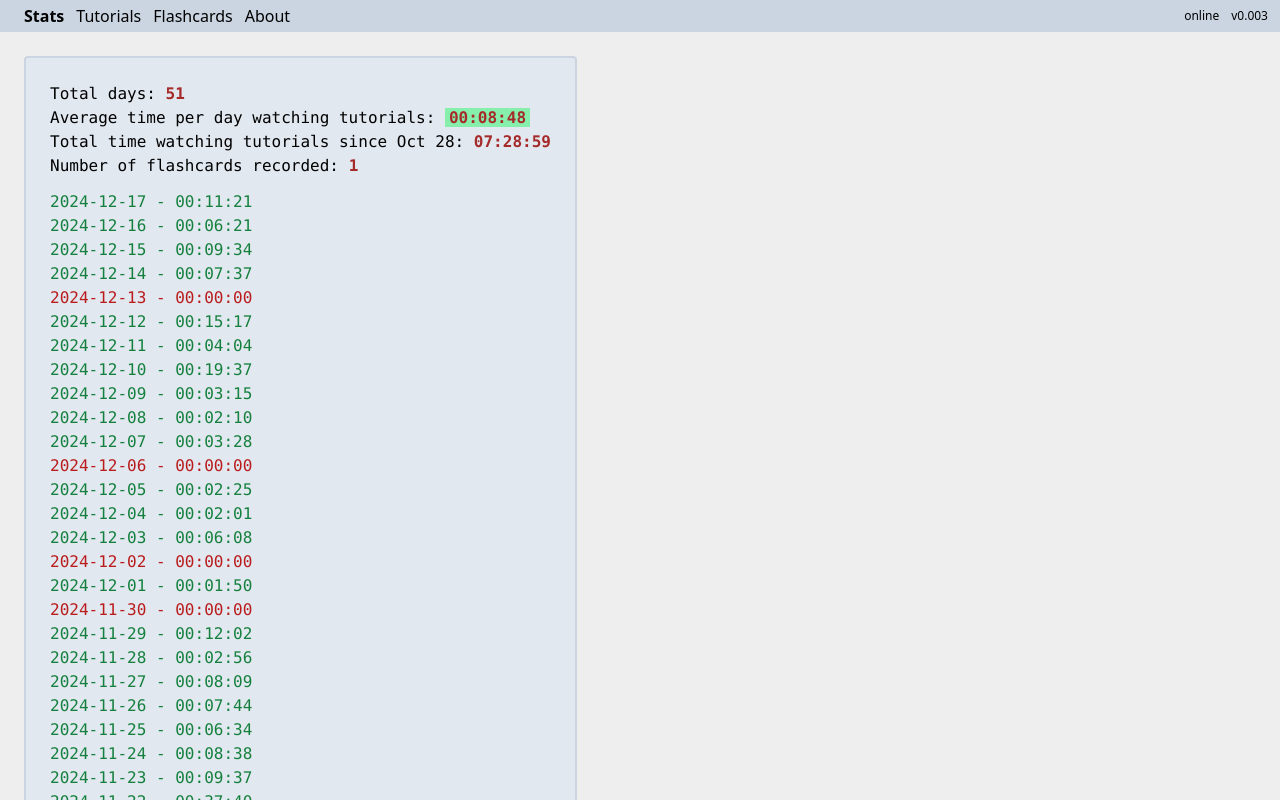
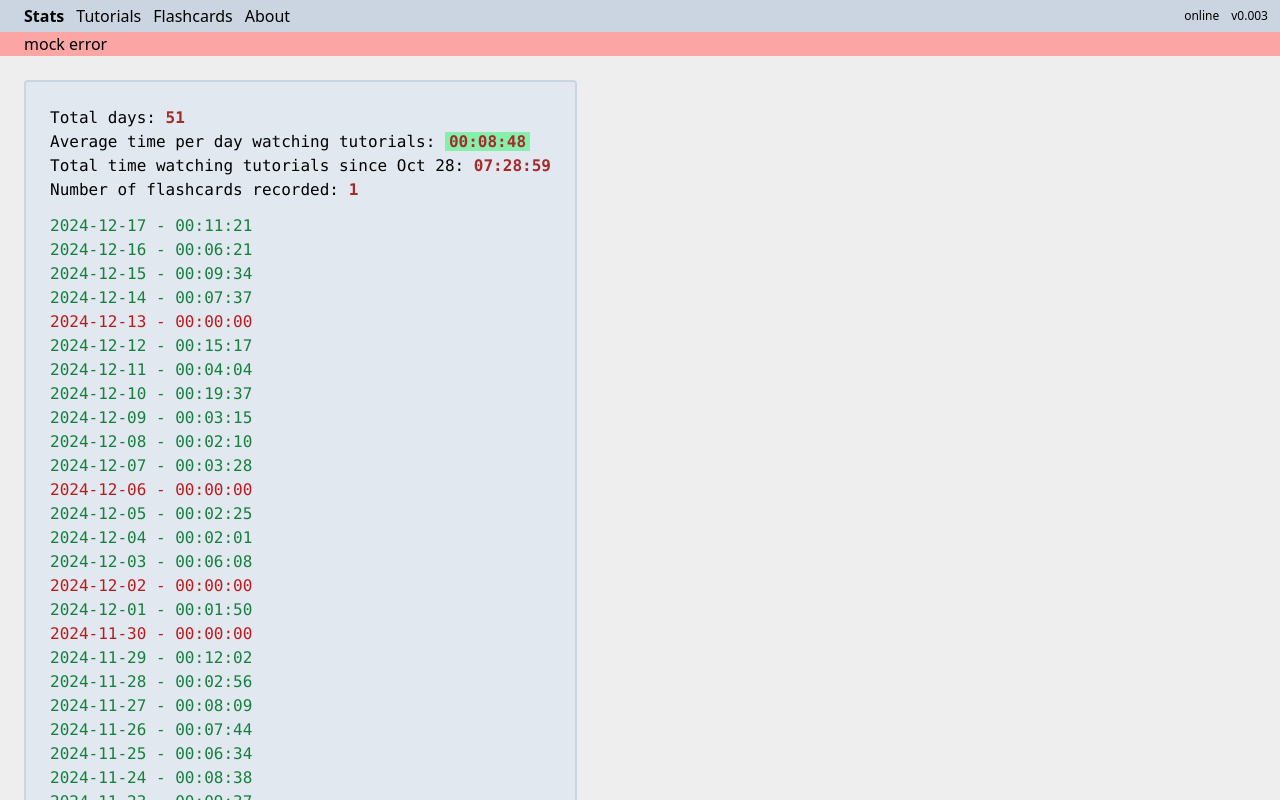
Before and after one commit to edwardtanguay/techlanglearn, a SvelteKit app: page / in a window 1280 px wide. Shown: the top 800 px of the page. Built offline with nearby package versions, Linux system fonts and the light colour scheme; no server answers.

Commit message:
mock werror

```diff
--- a/src/routes/+layout.svelte
+++ b/src/routes/+layout.svelte
@@ -35,6 +35,9 @@
 		<p class="mr-3 flex items-center text-xs">v0.003</p>
 	</div>
 </nav>
+<div class="bg-red-300 px-6">
+	<p>mock error</p>
+</div>
 
 {#if store.pageStatus === 'loading'}
 	<div class="overlay">
```
